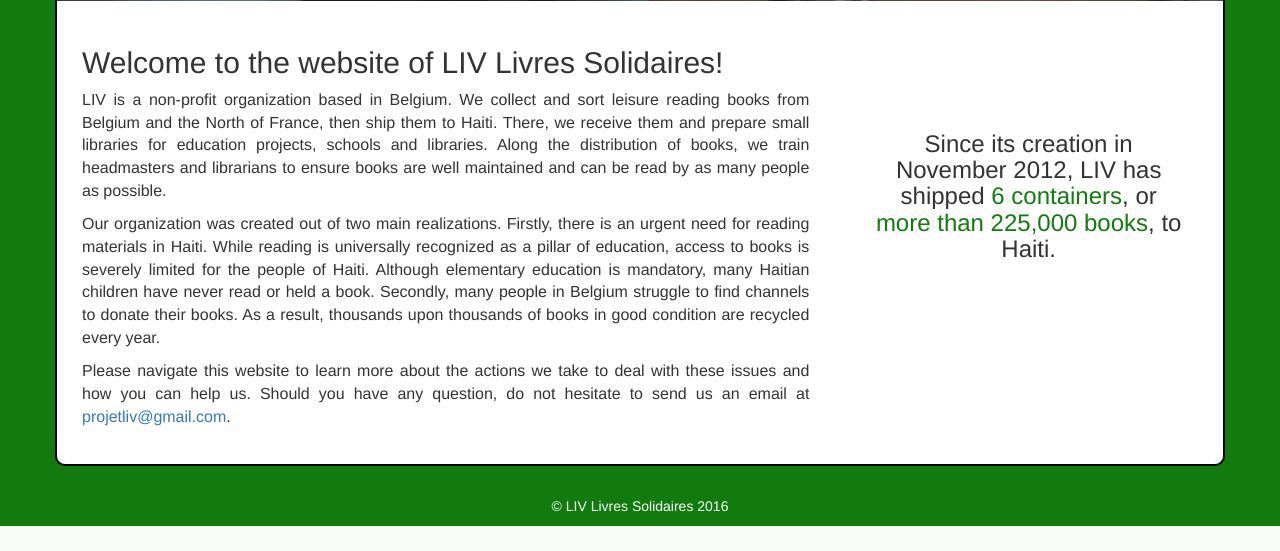
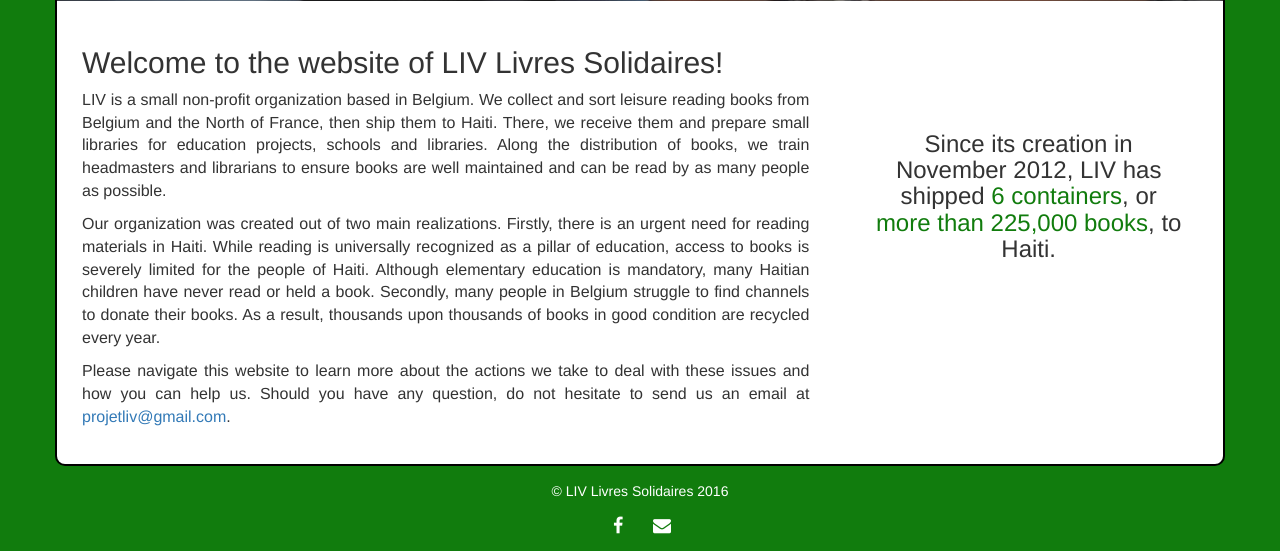
Before and after one commit to BenjaminVigreux/BenjaminVigreux.github.io, a PHP site: page / in a window 1280 px wide. Shown: the part 1040-1591 px from the top of the page. Before the commit the page ends 1566 px from the top, so only its background shows below. Run offline with PHP 8.4, Linux system fonts and the light colour scheme; some libraries are stand-ins or nearby versions.

Commit message:
Added social media icons

```diff
--- a/index.html
+++ b/index.html
@@ -6,12 +6,16 @@
   <meta name="viewport" content="width=device-width, initial-scale=1.0">
   <meta http-equiv="X-UA-Compatible" content="ie=edge">
   <title>LIV Livres Solidaires | Home</title>
-  <!-- Import Bootstrap -->
+  <!-- Pulling Bootstrap CSS -->
   <link href="https://maxcdn.bootstrapcdn.com/bootstrap/3.3.7/css/bootstrap.min.css" rel="stylesheet" integrity="sha384-BVYiiSIFeK1dGmJRAkycuHAHRg32OmUcww7on3RYdg4Va+PmSTsz/K68vbdEjh4u" crossorigin="anonymous">
+  <!-- Pulling jQuery -->
   <script src="https://ajax.googleapis.com/ajax/libs/jquery/1.12.4/jquery.min.js"></script>
+  <!-- Pulling Bootstrap JS -->
   <script src="https://maxcdn.bootstrapcdn.com/bootstrap/3.3.7/js/bootstrap.min.js"></script>
-  <!-- Import CSS -->
+  <!-- Pulling CSS -->
   <link rel="stylesheet" type="text/css" href="style.css" />
+  <!-- Pulling Awesome Font -->
+  <link href="https://maxcdn.bootstrapcdn.com/font-awesome/4.6.3/css/font-awesome.min.css" rel="stylesheet" integrity="sha384-T8Gy5hrqNKT+hzMclPo118YTQO6cYprQmhrYwIiQ/3axmI1hQomh7Ud2hPOy8SP1" crossorigin="anonymous">
 </head>
 
 <body>
@@ -106,7 +110,7 @@
             Welcome to the website of LIV Livres Solidaires!
           </h2>
           <p>
-            LIV is a non-profit organization based in Belgium. We collect and sort leisure reading books from Belgium and the North of France, then ship them to Haiti.
+            LIV is a small non-profit organization based in Belgium. We collect and sort leisure reading books from Belgium and the North of France, then ship them to Haiti.
             There, we receive them and prepare small libraries for education projects, schools and libraries. Along the distribution of books, we train headmasters
             and librarians to ensure books are well maintained and can be read by as many people as possible.
           </p>
@@ -131,12 +135,23 @@
   </div>
 
   <footer class="text-center">
-    <p>
-      &copy; LIV Livres Solidaires 2016
-    </p>
-    <!-- <p>
-      Website created by <a href="#">Komron Noorbakhsh</a> and Benjamin Vigreux
-    </p> -->
+    <div class="col-sm-12">
+      <p>
+        &copy; LIV Livres Solidaires 2016
+      </p>
+    </div>
+    <!-- <div class="col-sm-12">
+      <p>
+        Website created by <a href="#">Komron Noorbakhsh</a> and Benjamin Vigreux
+      </p>
+    </div> -->
+    <div class="col-sm-12">
+      <ul class="social-network social-circle">
+        <!-- TODO: Redirect to Facebook correctly -->
+        <li><a href="www.facebook.com/LIVLivresSolidaires" class="icoFacebook" title="Facebook"><i class="fa fa-facebook"></i></a></li>
+        <li><a href="#" class="icoEnvelope" title="Mail"><i class="fa fa-envelope"></i></a></li>
+      </ul>
+		</div>
   </footer>
 </body>
 </html>
--- a/style.css
+++ b/style.css
@@ -76,7 +76,7 @@ header .container .row:nth-child(3) a {
 }
 
 footer {
-  margin-top: 30px;
+  margin-top: 15px;
   background-color: #117c0d;
 }
 
@@ -87,3 +87,60 @@ footer p {
 header .container .row p {
   color: white;
 }
+
+ul.social-network {
+	list-style: none;
+	display: inline;
+	margin-left:0 !important;
+	padding: 0;
+}
+
+ul.social-network li {
+	display: inline;
+	margin: 0 5px;
+}
+
+.social-network a.icoFacebook:hover {
+	background-color:#3B5998;
+}
+
+.social-network a.icoEnvelope:hover {
+  background-color:#F23985;
+}
+
+.social-network a.icoFacebook:hover i, .social-network a.icoEnvelope:hover i {
+  color:#fff;
+}
+
+a.socialIcon:hover, .socialHoverClass {
+	color:#44BCDD;
+}
+
+.social-circle li a {
+	display:inline-block;
+	position:relative;
+	margin:0 auto 0 auto;
+	-moz-border-radius:50%;
+	-webkit-border-radius:50%;
+	border-radius:50%;
+	text-align:center;
+	width: 30px;
+	height: 30px;
+	font-size:18px;
+}
+
+.social-circle li i {
+	margin:0;
+  margin-bottom: 10px;
+	line-height:30px;
+	text-align: center;
+}
+
+.social-circle i {
+	color: #fff;
+	-webkit-transition: all 0.8s;
+	-moz-transition: all 0.8s;
+	-o-transition: all 0.8s;
+	-ms-transition: all 0.8s;
+	transition: all 0.8s;
+}
```
